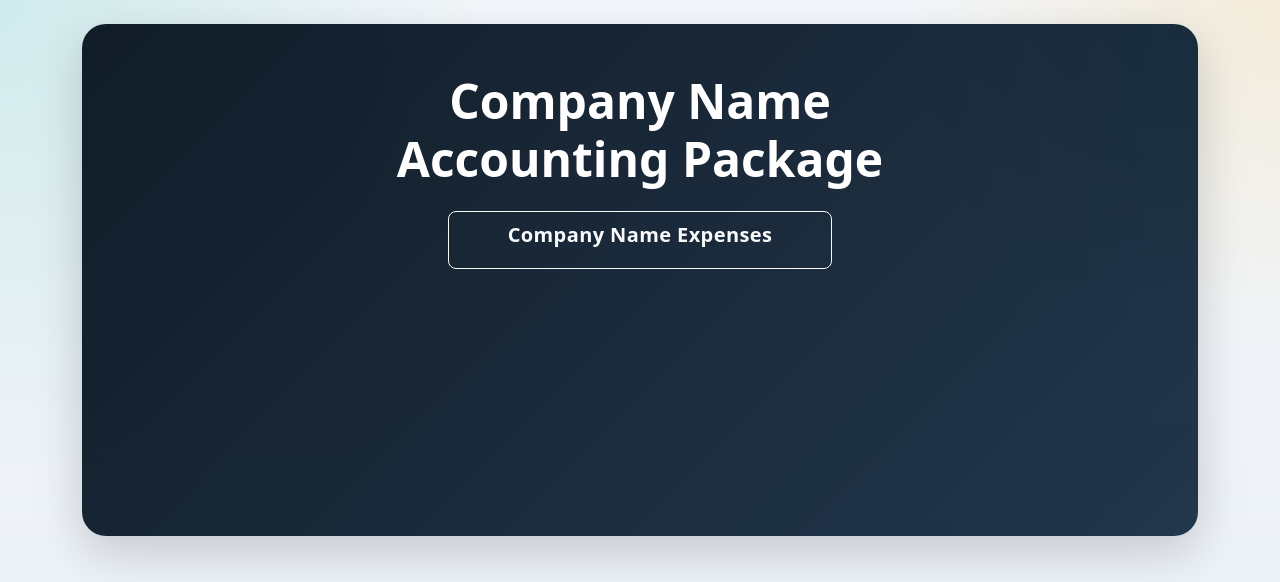
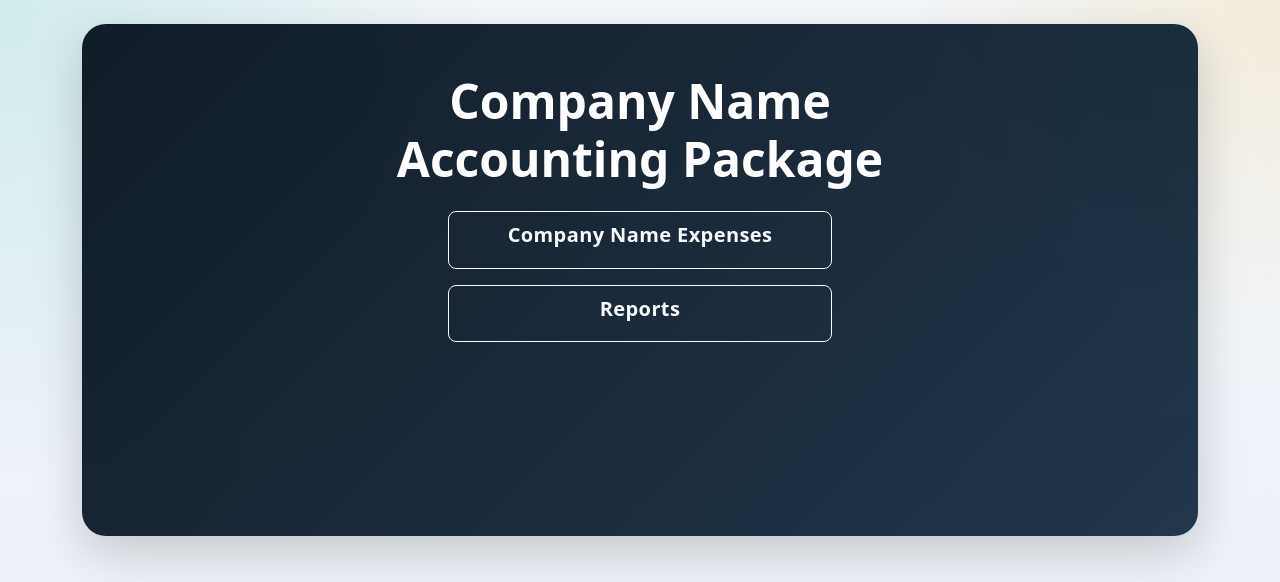
Before and after one commit to Devon-GS/Accounting-Package, a Flask app: page / in a window 1280 px wide. Shown: the top 582 px of the page. Run offline with Flask 3, Linux system fonts and the light colour scheme; data that the repository does not hold is empty; some libraries are stand-ins or nearby versions.

Commit message:
Add reports page

```diff
--- a/app.py
+++ b/app.py
@@ -1401,6 +1401,11 @@ def expenses():
 	return render_template("expenses.html", title="Expenses")
 
 
+@app.route("/reports")
+def reports():
+	return render_template("reports.html", title="Reports")
+
+
 @app.route("/speed-point-control-recon/uploads", methods=["GET", "POST"])
 def speedpoint_uploads():
 	if request.method == "POST":
--- a/templates/index.html
+++ b/templates/index.html
@@ -7,6 +7,7 @@
       <h1 class="display-5 fw-bold mb-4">{{ app_name }} Accounting Package</h1>
       <div class="d-grid gap-3 home-launcher-buttons">
         <a class="btn btn-outline-light btn-lg home-launcher-btn" href="{{ url_for('expenses') }}">{{ app_name }} Expenses</a>
+        <a class="btn btn-outline-light btn-lg home-launcher-btn" href="{{ url_for('reports') }}">Reports</a>
         <!-- <a class="btn btn-outline-light btn-lg home-launcher-btn" href="{{ url_for('speedpoint_uploads') }}">Speedpoint Uploads</a> -->
       </div>
     </div>
```
Also changed, not shown: templates/reports.html (added, +9 -0 lines).
